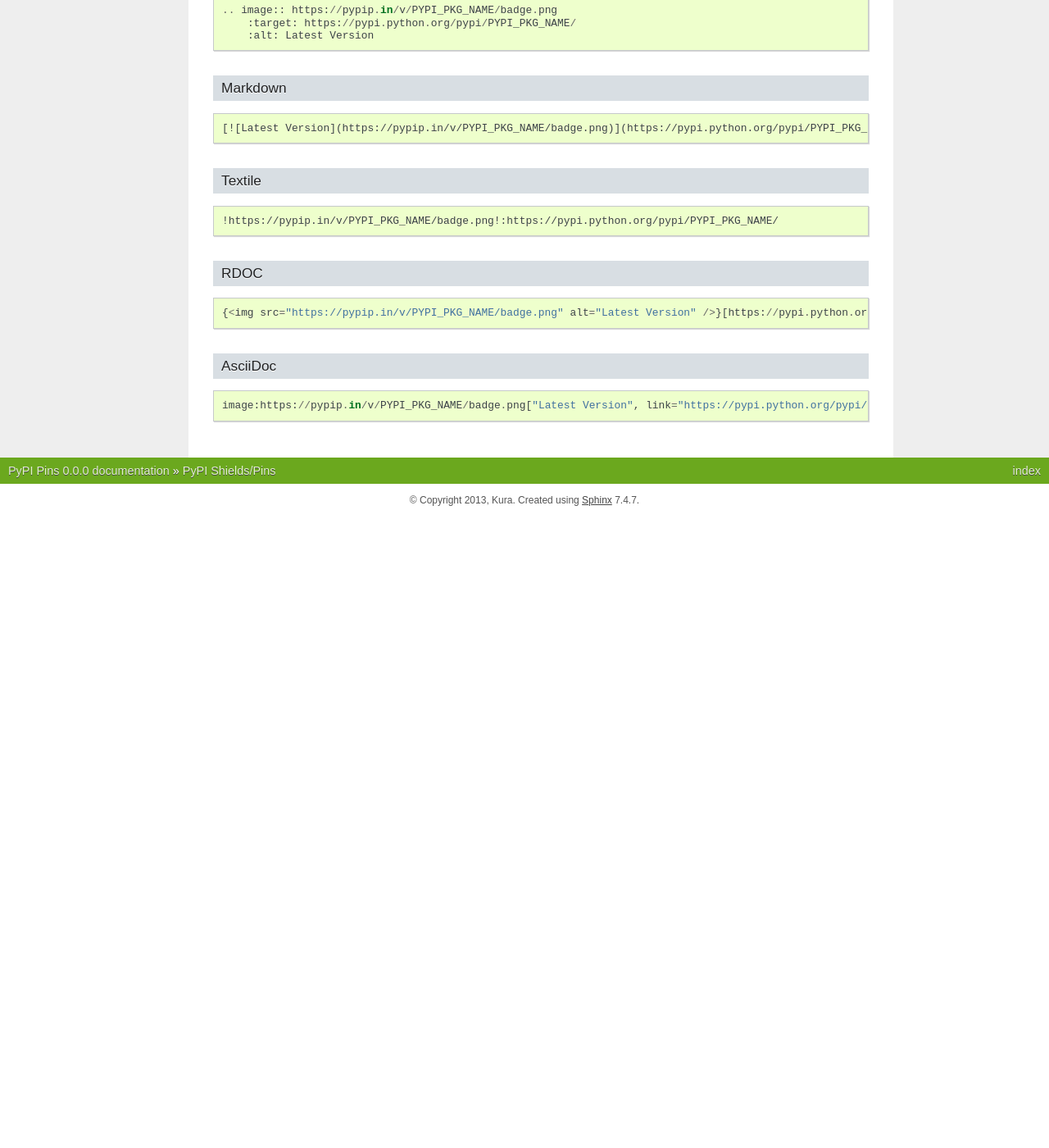
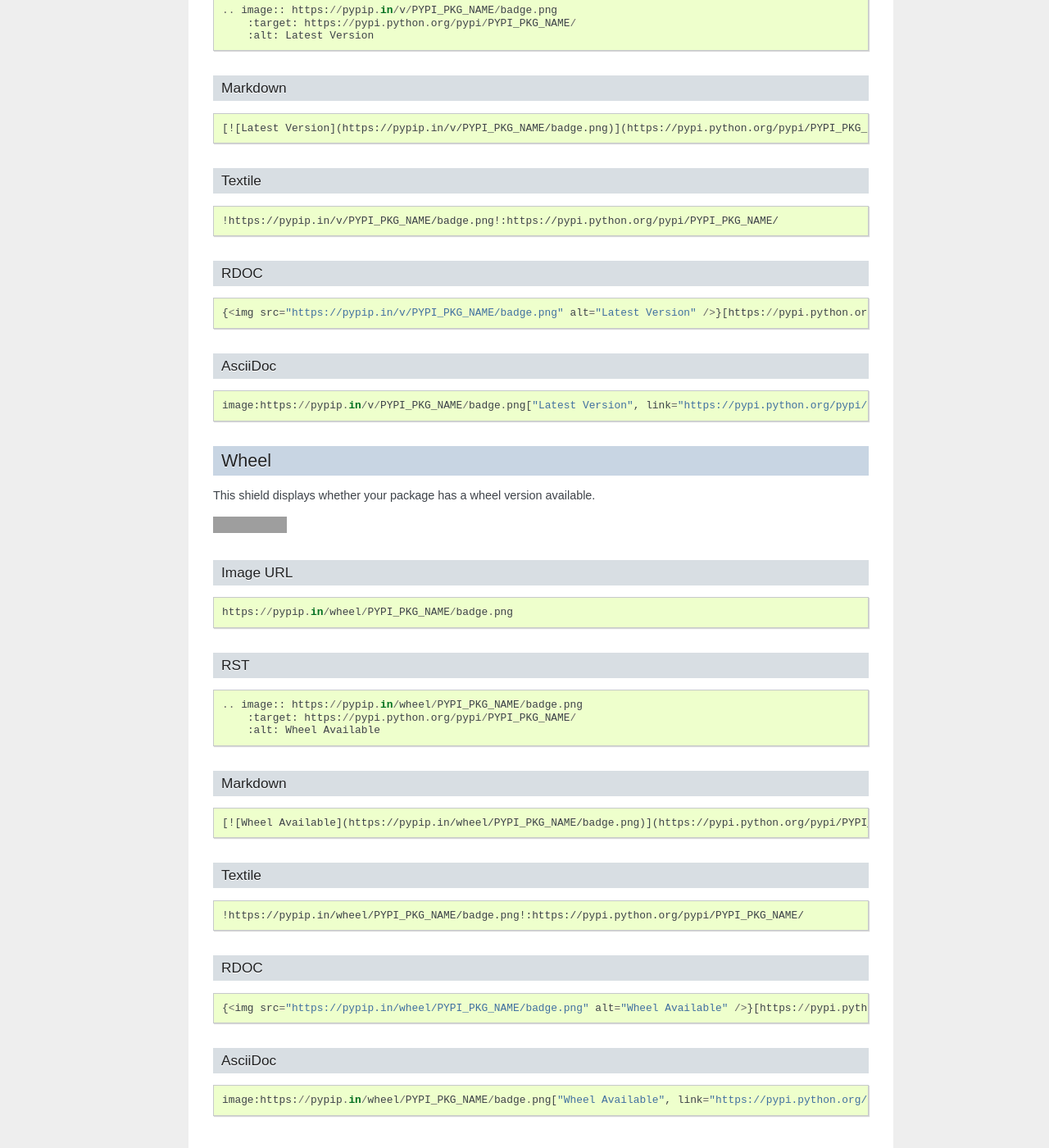
Before and after one commit to badges/pypipins, a Sphinx documentation site: the page built from docs/source/index.rst, in a window 1280 px wide and 1400 px high, scrolled down 1740 px. Shown: the whole window at 82% size. Built offline with Sphinx 7.4.7, drawn with Linux system fonts in a browser that asks for light colours; before the commit the page ends 2370 px from its top, so only the background shows below that; some of the changed text lies outside the part shown; grey boxes are pictures that could not be loaded.

Commit message:
Added wheel badge

```diff
--- a/docs/source/index.rst
+++ b/docs/source/index.rst
@@ -125,3 +125,52 @@
 ::
 
     image:https://pypip.in/v/PYPI_PKG_NAME/badge.png["Latest Version", link="https://pypi.python.org/pypi/PYPI_PKG_NAME/"]
+
+
+
+Wheel
+-----
+
+This shield displays whether your package has a wheel version available.
+
+.. image:: https://pypip.in/wheel/blackhole/badge.png
+    :target: https://pypi.python.org/pypi/blackhole/
+    :alt: Wheel Available
+
+Image URL
+~~~~~~~~~
+::
+
+    https://pypip.in/wheel/PYPI_PKG_NAME/badge.png
+
+RST
+~~~
+::
+
+    .. image:: https://pypip.in/wheel/PYPI_PKG_NAME/badge.png
+        :target: https://pypi.python.org/pypi/PYPI_PKG_NAME/
+        :alt: Wheel Available
+
+Markdown
+~~~~~~~~
+::
+
+    [![Wheel Available](https://pypip.in/wheel/PYPI_PKG_NAME/badge.png)](https://pypi.python.org/pypi/PYPI_PKG_NAME/)
+
+Textile
+~~~~~~~
+::
+
+    !https://pypip.in/wheel/PYPI_PKG_NAME/badge.png!:https://pypi.python.org/pypi/PYPI_PKG_NAME/
+
+RDOC
+~~~~
+::
+
+    {<img src="https://pypip.in/wheel/PYPI_PKG_NAME/badge.png" alt="Wheel Available" />}[https://pypi.python.org/pypi/PYPI_PKG_NAME/]
+
+AsciiDoc
+~~~~~~~~
+::
+
+    image:https://pypip.in/wheel/PYPI_PKG_NAME/badge.png["Wheel Available", link="https://pypi.python.org/pypi/PYPI_PKG_NAME/"]
```
